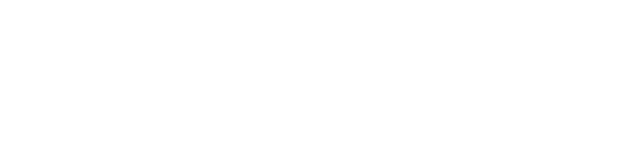
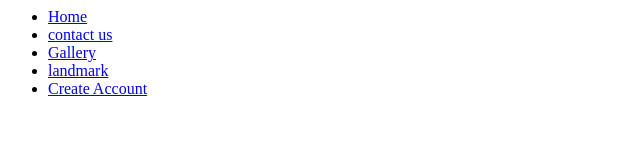
Before and after one commit to rhi8/Phase1-Project, a plain HTML site: page account.html in a window 1280 px wide. Shown: the whole page, without its empty margins (0-640 px from the left). Drawn offline with Linux system fonts and the light colour scheme.

Commit message:
nav+Func

```diff
--- a/account.html
+++ b/account.html
@@ -0,0 +1,20 @@
+<html lang="en">
+<head>
+    <meta charset="UTF-8">
+    <meta name="viewport" content="width=device-width, initial-scale=1.0">
+    <title>CreateAccount</title>
+</head>
+<body>
+    <div>
+        <nav>
+            <ul>
+                <li><a href="index.html">Home</a> </li>
+                <li><a href="contactus.html">contact us</a> </li>
+                <li><a href="gallery.html">Gallery </a></li>
+                <li><a href="landmark.html">landmark</a> </li>
+                <li><a href="account.html">Create Account</a> </li>
+            </ul>
+        </nav>
+    </div>
+</body>
+</html>
--- a/index.html
+++ b/index.html
@@ -4,34 +4,7 @@
     <meta name="viewport" content="width=device-width, initial-scale=1.0">
     <title>Home</title>
     <script src="https://ajax.googleapis.com/ajax/libs/jquery/3.5.1/jquery.min.js"></script>
-     <!--   <script src="function.js"></script>-->
-    <script type="text/JavaScript">
-        function connectAll() {
-                    var formData = readForm()
-                    display(formData)
-        }
-        function readForm() {
-            var formData = document.getElementById("textarea").value;
-            return  formData
-        }
-        function display(data) {
-        let newDiv = document.createElement('div');
-        newDiv.id="test"
-        newDiv.innerHTML=data;
-        document.body.appendChild(newDiv)
-        var list = document.getElementById("test");
-        list.insertBefore(newDiv, list.childNodes[0]);
-
-
-
-
-
-
-
-
-
-        }
-    </script>
+    <script src="function.js"></script>
 </head>
 <body>
     <!--NavLinkCompleted-->
```
Also changed, not shown: contactus.html (+6 -1 lines), function.js (+43 -0 lines), gallery.html (+6 -1 lines), landmark.html (+6 -1 lines).
